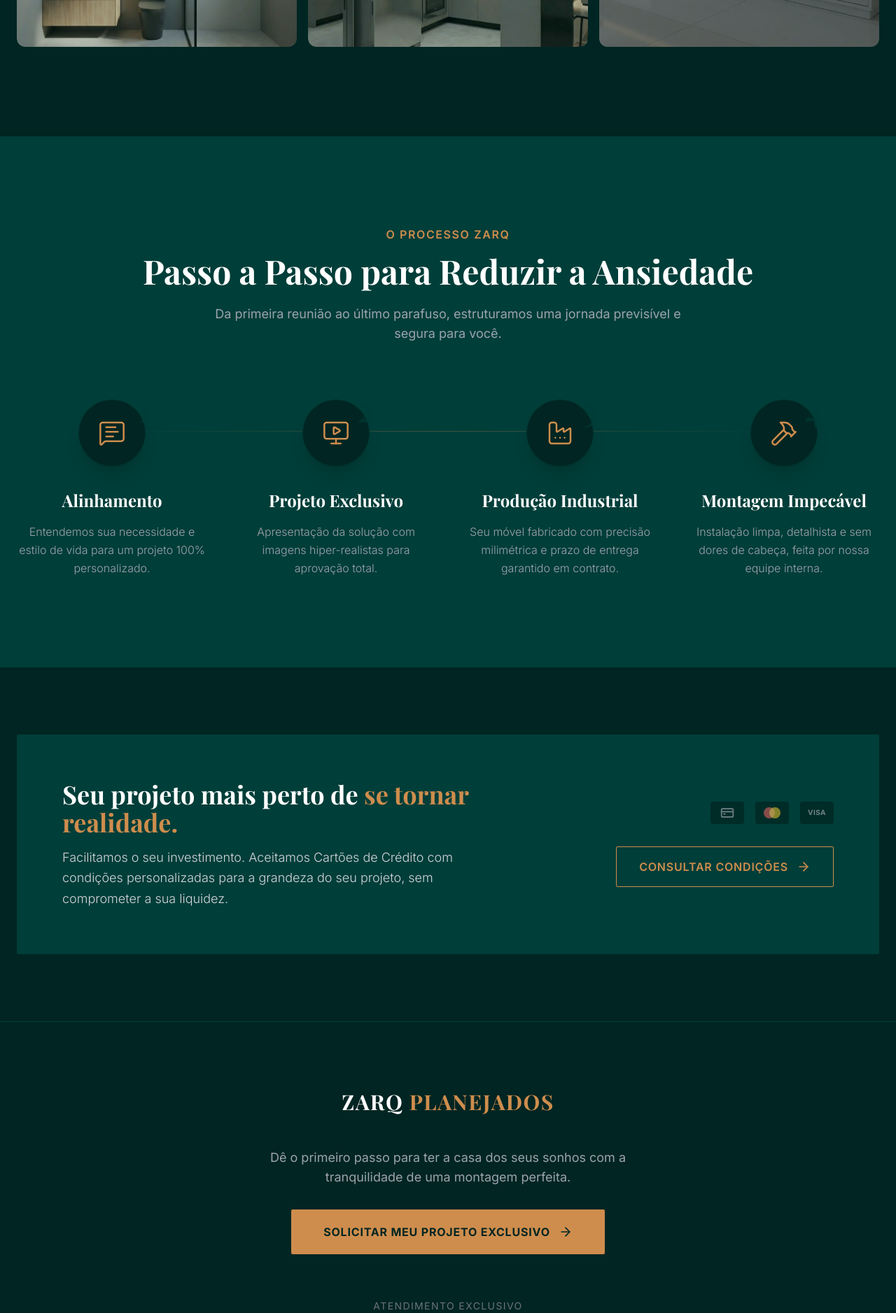
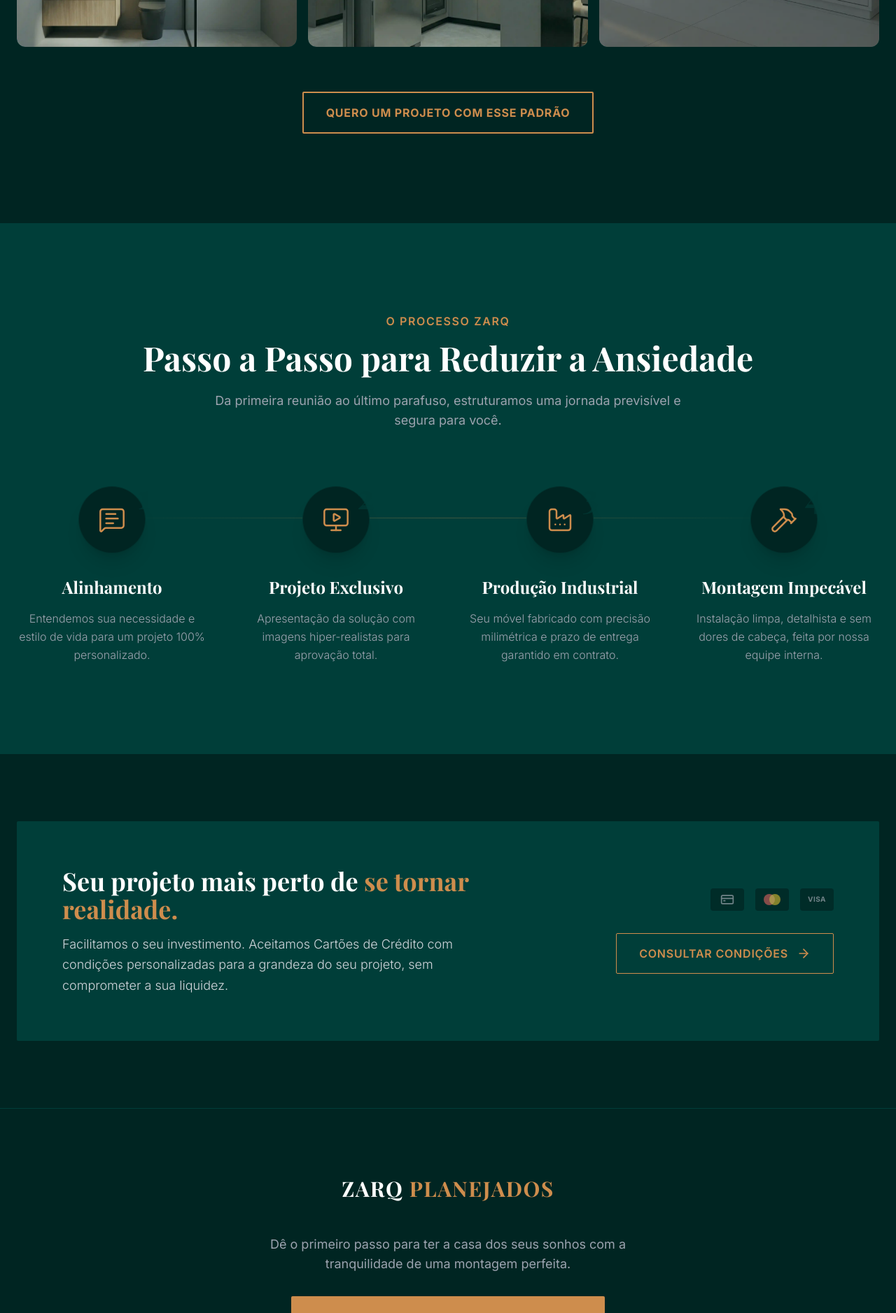
Before and after one commit to wscariott1988/Zarq-Planejados, a React (Vite) app: page / in a window 1280 px wide. Shown: the part 2700-4577 px from the top of the page at 70% size. Built offline with nearby package versions, Linux system fonts and the light colour scheme.

Commit message:
feat: pre-fill natural whatsapp messages and add CTA to portfolio

```diff
--- a/src/components/Footer.tsx
+++ b/src/components/Footer.tsx
@@ -22,12 +22,12 @@ export default function Footer() {
         {/* Final CTA */}
         <div className="mb-16 w-full max-w-md">
           <a
-            href={WHATSAPP_LINK}
+            href="https://wa.me/5551996707757?text=Ol%C3%A1%2C%20gostaria%20de%20solicitar%20um%20or%C3%A7amento%20para%20os%20m%C3%B3veis%20da%20minha%20casa.%20Como%20podemos%20iniciar%3F"
             target="_blank"
             rel="noopener noreferrer"
             className="group flex items-center justify-center gap-3 w-full bg-gold-500 hover:bg-gold-600 text-zarq-dark font-bold uppercase tracking-wider py-5 px-8 rounded-sm transition-all duration-300"
           >
-            Solicitar Meu Projeto Exclusivo
+            Solicitar Meu Orçamento Exclusivo
             <ArrowRight className="w-5 h-5 group-hover:translate-x-1 transition-transform" />
           </a>
         </div>
--- a/src/components/Hero.tsx
+++ b/src/components/Hero.tsx
@@ -31,7 +31,7 @@ export default function Hero() {
         </p>
 
         <a
-          href="https://wa.me/5551996707757"
+          href="https://wa.me/5551996707757?text=Ol%C3%A1%2C%20vim%20pelo%20site%20da%20Zarq%20e%20gostaria%20de%20falar%20com%20um%20especialista%20sobre%20um%20projeto."
           target="_blank"
           rel="noopener noreferrer"
           className="group flex items-center justify-center gap-3 w-full md:w-fit bg-gold-500 hover:bg-gold-600 text-zarq-dark font-semibold uppercase tracking-wider py-4 px-8 rounded-sm transition-all duration-300 mx-auto md:mx-0"
--- a/src/components/Portfolio.tsx
+++ b/src/components/Portfolio.tsx
@@ -97,6 +97,17 @@ export default function Portfolio() {
               </div>
             ))}
           </div>
+
+          <div className="mt-16 text-center">
+            <a
+              href="https://wa.me/5551996707757?text=Ol%C3%A1%2C%20gostei%20dos%20projetos%20que%20vi%20no%20site.%20Gostaria%20de%20entender%20como%20funciona%20para%20fazermos%20um%20or%C3%A7amento."
+              target="_blank"
+              rel="noopener noreferrer"
+              className="inline-flex items-center justify-center gap-3 w-full sm:w-auto bg-transparent border-2 border-gold-500 hover:bg-gold-500 hover:text-zarq-dark text-gold-500 font-bold uppercase tracking-wider py-4 px-8 rounded-sm transition-all duration-300"
+            >
+              Quero um Projeto Com Esse Padrão
+            </a>
+          </div>
         </div>
       </section>
 
```
